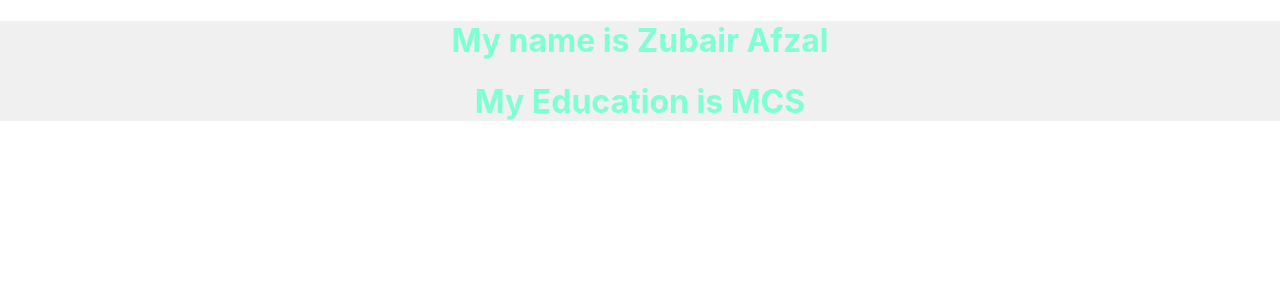
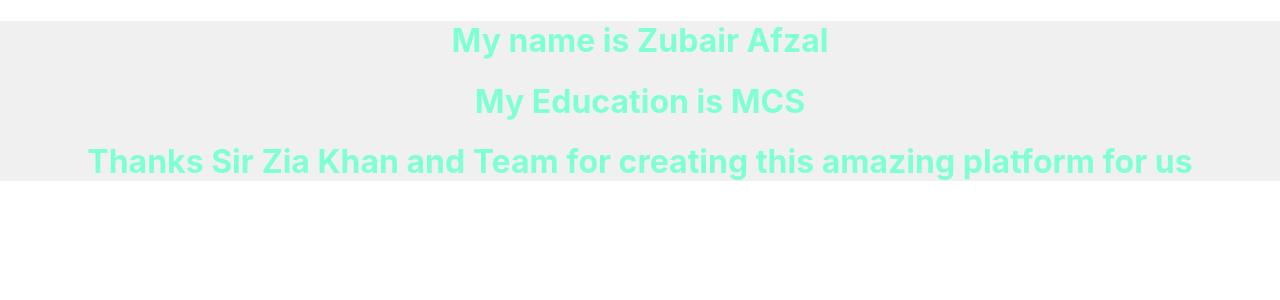
Before and after one commit to zubairafzal100/bootcamp-2020-react-app, a React (Create React App) app: page / in a window 1280 px wide. Shown: the top 300 px of the page. Built offline with nearby package versions, Linux system fonts and the light colour scheme.

Commit message:
Updated MyInfo.js with thanks note

```diff
--- a/src/MyInfo.js
+++ b/src/MyInfo.js
@@ -5,6 +5,7 @@ function MyInfo (props){
         <div>
             <h1>My name is {props.myName}</h1>
             <h1>My Education is {props.myEdu}</h1>
+            <h1>Thanks Sir Zia Khan and Team for creating this amazing platform for us</h1>
         </div>
     )
 }
```
